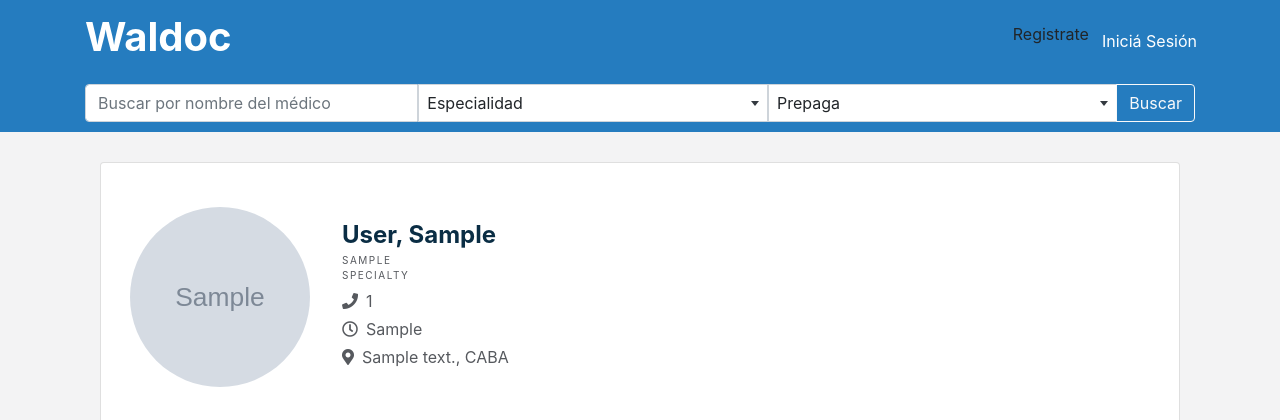
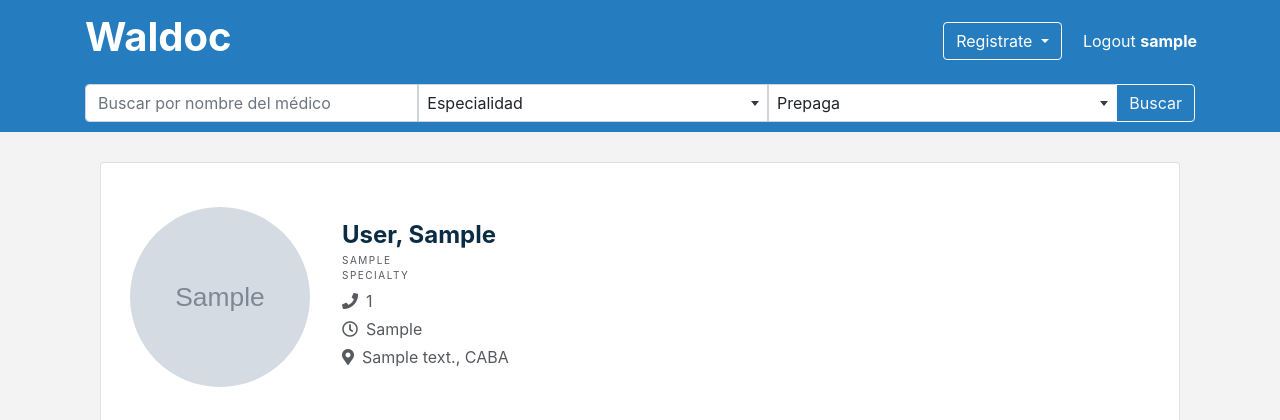
Before and after one commit to Estebank94/pawAux2, a Java web app: template paw2018b/webapp/src/main/webapp/WEB-INF/jsp/specialist.jsp in a window 1280 px wide. Shown: the top 420 px of the page. Run offline with Spring Boot 4, a stand-in JSP engine, Linux system fonts and the light colour scheme; the visitor is signed in with stand-in values (Sample User, id 1); the template is opened without the code that fills it: most values are stand-ins (such as "Sample title", 1, 10 or a date in 2020); grey boxes marked "Sample" are stand-in pictures; data that the repository does not hold is empty; the project's own start-up code is not run, and a stand-in starts its controllers and pages; some of the project's set-up classes (security, data sources, template engines, error pages and the like) are left out, and stand-ins take their place; some libraries are stand-ins or nearby versions.

Commit message:
al jsp have register and log in

```diff
--- a/paw2018b/webapp/src/main/webapp/WEB-INF/jsp/specialist.jsp
+++ b/paw2018b/webapp/src/main/webapp/WEB-INF/jsp/specialist.jsp
@@ -8,6 +8,7 @@
 <%@ taglib prefix="c" uri="http://java.sun.com/jstl/core_rt"%>
 <%@ taglib prefix="spring" uri="http://www.springframework.org/tags"%>
 <%@ taglib prefix="form" uri="http://www.springframework.org/tags/form"%>
+<%@ taglib prefix="security" uri="http://www.springframework.org/security/tags" %>
 <%@page pageEncoding="UTF-8" contentType="text/html; charset=UTF-8"%>
 
 <!DOCTYPE html>
@@ -28,9 +29,8 @@
         <a class="navbar-brand" href="/">
             <h1><strong>Waldoc</strong></h1>
         </a>
-        <a>
         <div class="row">
-                <div class="dropdown" style="z-index: 1000000 !important;>
+            <div class="dropdown" style="z-index: 1000000 !important;">
                 <button class="btn btn-light dropdown-toggle" style="margin-right: 8px; background-color:transparent; border-color:white; color:white !important;" type="button" id="dropdownMenu2" data-toggle="dropdown" aria-haspopup="true" aria-expanded="false">
                     Registrate
                 </button>
@@ -39,9 +39,22 @@
                     <button class="dropdown-item" type="button">Registrate como especialista</button>
                 </div>
             </div>
-                <button class="btn btn-secondary" style="background-color:transparent; border-color:transparent;" type="button">
+            <div>
+                <security:authorize access="!isAuthenticated()">
+                    <button class="btn btn-secondary" style="background-color:transparent; border-color:transparent;" type="button" onclick="window.location='/showLogIn'">
                         Iniciá Sesión
                     </button>
+                </security:authorize>
+                <security:authorize access="isAuthenticated()">
+                    <form:form action="${pageContext.request.contextPath}/logout" method="post">
+                        <security:authentication property="principal.username" var="userName"/>
+                        <button class="btn btn-secondary" style="background-color:transparent; border-color:transparent;" type="submit">Logout <b>${userName}</b></button>
+                    </form:form>
+                </security:authorize>
+            </div>
+            <%--<button class="btn btn-secondary" style="background-color:transparent; border-color:transparent;" type="button">--%>
+            <%--Iniciá Sesión--%>
+            <%--</button>--%>
         </div>
         </a>
     </div>
```
Also changed, not shown: paw2018b/webapp/src/main/webapp/WEB-INF/jsp/specialists.jsp (+17 -3 lines). Lines whose indentation alone changed are shown as unchanged.
